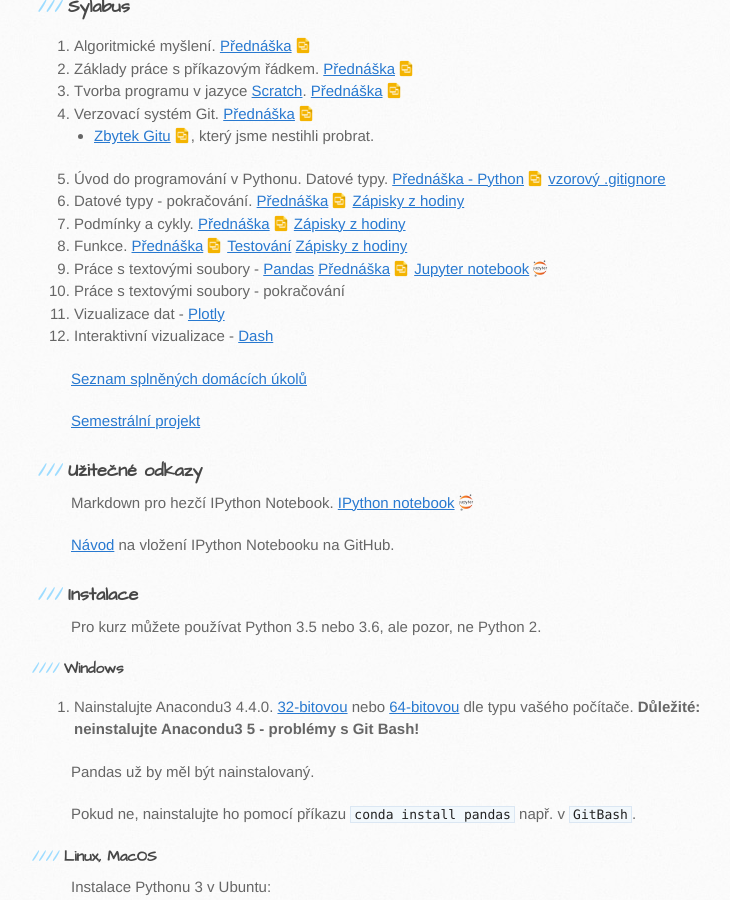
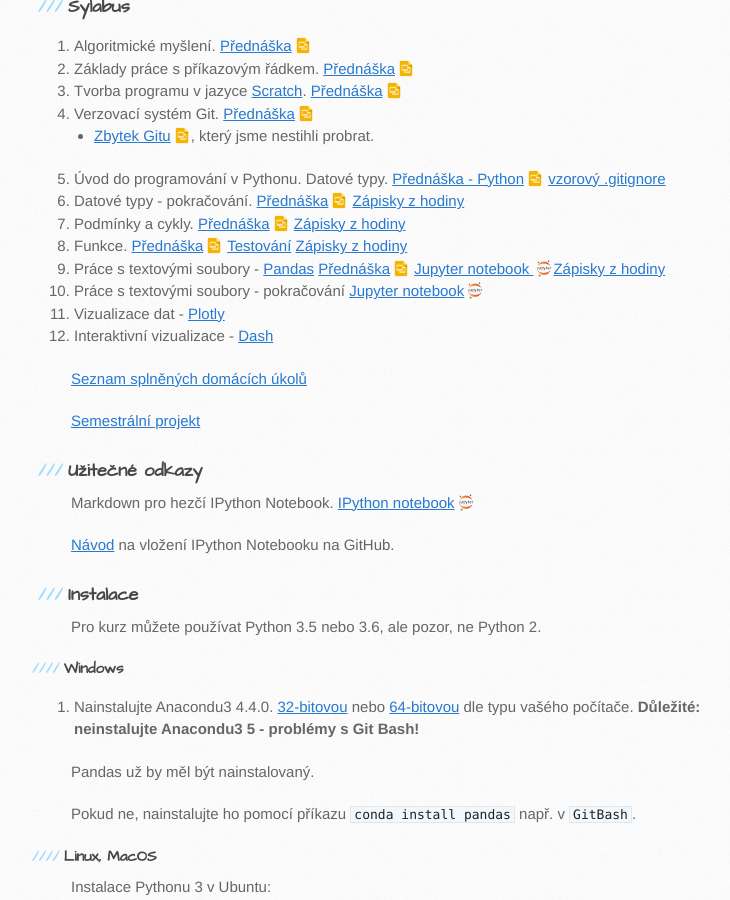
Before and after one commit to anastazie/intro_python_biol, a Jekyll site: the page built from index.md, in a window 1280 px wide and 900 px high, scrolled down 1047 px. Shown: the whole window, without its empty margins (99-829 px from the left). Built offline with Jekyll 4.4.1, drawn with Linux system fonts in a browser that asks for light colours; our own code applies the rules of GitHub Pages for plain Markdown files.

Commit message:
Update index.md

```diff
--- a/index.md
+++ b/index.md
@@ -28,8 +28,8 @@ Každé úterý 17:20 - 18:50, učebna B311, Viničná 7, 3. patro.
 1. Datové typy - pokračování. <a href="https://docs.google.com/presentation/d/19z_lumljf-jEV_J28HIIX-54GGRmgTVOc4BaFsLnfUQ/edit?usp=sharing" class="presentation">Přednáška</a> [Zápisky z hodiny](https://github.com/intro-python-biol-2017/zapisky_z_hodiny/blob/master/6_lekce.ipynb)
 1. Podmínky a cykly. <a href="https://docs.google.com/presentation/d/1iXGfSBqcLprFEASSLCtot-rMSmzqAUEOmSONV36xM9w/edit?usp=sharing" class="presentation">Přednáška</a> [Zápisky z hodiny](https://github.com/intro-python-biol-2017/zapisky_z_hodiny/blob/master/7_lekce.ipynb)
 1. Funkce. <a href="https://docs.google.com/presentation/d/1wrh4dG55dUbGYueNNFPaLeYUMeBlzh7Nq_Ol6kO0jYo/edit?usp=sharing" class="presentation">Přednáška</a> [Testování](https://github.com/intro-python-biol-2017/zapisky_z_hodiny/blob/master/testovani.ipynb) [Zápisky z hodiny](https://github.com/intro-python-biol-2017/zapisky_z_hodiny/blob/master/8_lekce.ipynb)
-1. Práce s textovými soubory - [Pandas](http://pandas.pydata.org/) <a href="https://docs.google.com/presentation/d/1ihF5Nzed4Bjuw4dVcoe8FqySp3jfNhtWjNGbezbEjWU/edit?usp=sharing" class="presentation">Přednáška</a> <a href="https://github.com/intro-python-biol-2017/zapisky_z_hodiny/blob/master/9_Python_pandas.ipynb" class="jupyter"> Jupyter notebook </a>
-1. Práce s textovými soubory - pokračování
+1. Práce s textovými soubory - [Pandas](http://pandas.pydata.org/) <a href="https://docs.google.com/presentation/d/1ihF5Nzed4Bjuw4dVcoe8FqySp3jfNhtWjNGbezbEjWU/edit?usp=sharing" class="presentation">Přednáška</a> <a href="https://github.com/intro-python-biol-2017/zapisky_z_hodiny/blob/master/9_Python_pandas.ipynb" class="jupyter"> Jupyter notebook </a> [Zápisky z hodiny](https://github.com/intro-python-biol-2017/zapisky_z_hodiny/blob/master/python_zapisky_9.ipynb)
+1. Práce s textovými soubory - pokračování <a href="https://github.com/intro-python-biol-2017/zapisky_z_hodiny/blob/master/10_Python_pandas_pokracovani.ipynb" class="jupyter"> Jupyter notebook </a>
 1. Vizualizace dat - [Plotly](https://plot.ly/python/user-guide/)
 1. Interaktivní vizualizace - [Dash](https://plot.ly/dash/)
 
```
